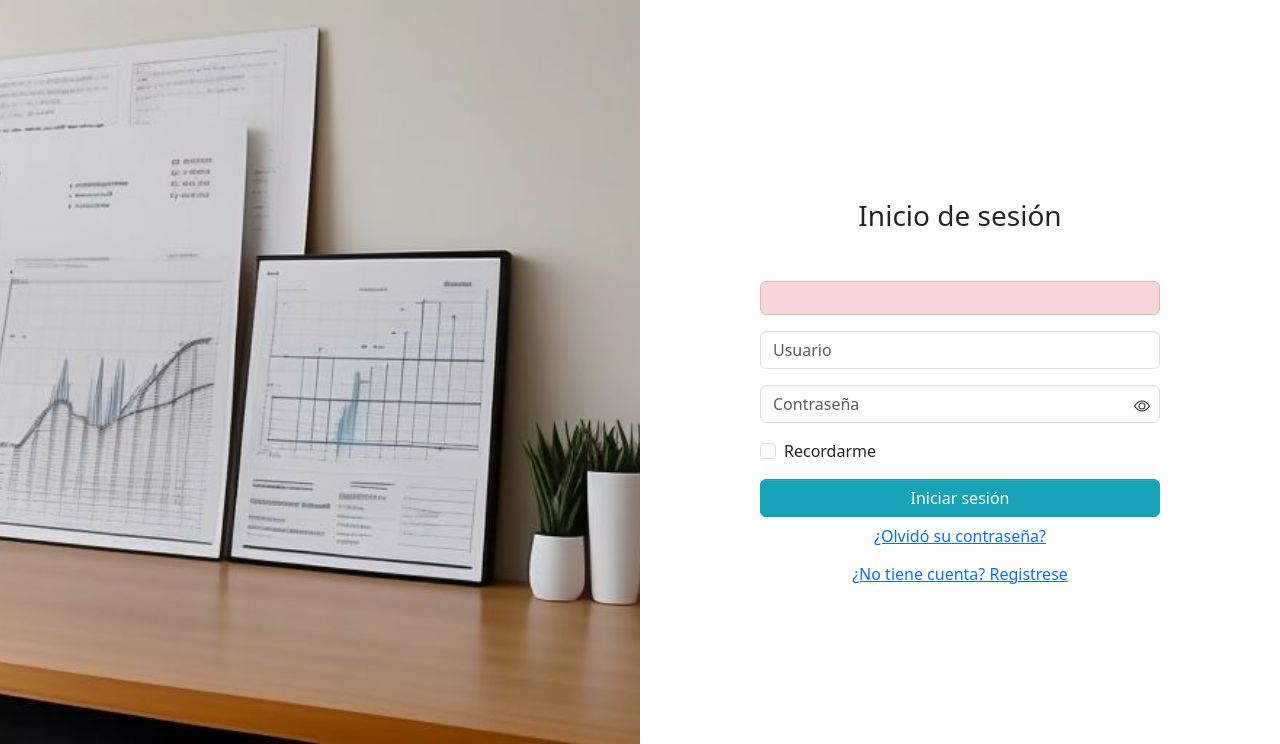
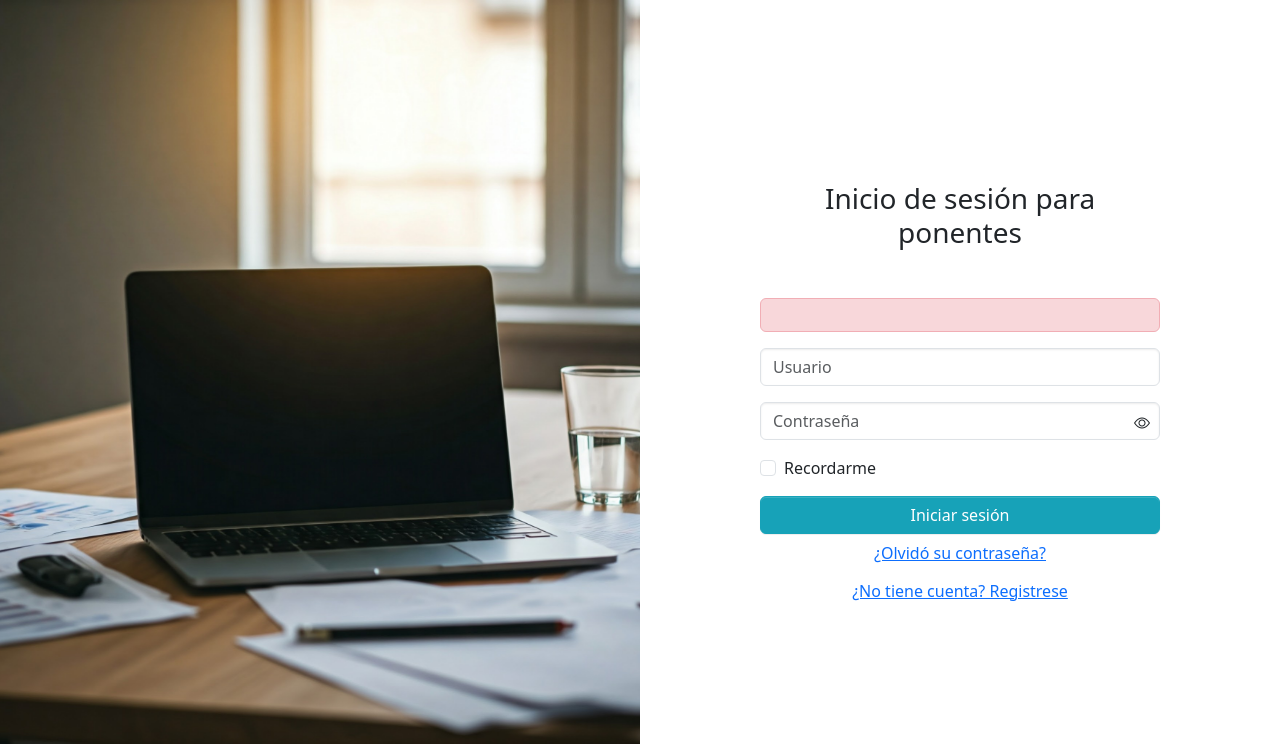
Before and after one commit to JahirCastillo/congreso, a CodeIgniter 4 app: the page made by app/Views/registro/loginPonentes.php in a window 1280 px wide. Shown: the part 56-800 px from the top of the page. Run offline with PHP 8.4 and a stand-in for CodeIgniter, Linux system fonts and the light colour scheme; the template is opened without the code that fills it, so the values that code supplies are empty; some libraries are stand-ins or nearby versions.

Commit message:
ajuste de textos e imágenes

```diff
--- a/app/Views/login/login.php
+++ b/app/Views/login/login.php
@@ -41,7 +41,7 @@
 
                 </div>
                 <div class="mt-5">
-                    <h3 class="text-center mb-4">Inicio de sesión</h3>
+                    <h2 class="text-center mb-4">Gestión del congreso</h2>
                 </div>
                 <div class="text-center mt-3 mb-5">
                 </div>
--- a/app/Views/registro/loginPonentes.php
+++ b/app/Views/registro/loginPonentes.php
@@ -3,7 +3,7 @@
 
 <style>
     .image-side {
-        background: url('/images/login.jpeg') no-repeat center center;
+        background: url('/images/loginInvestigadores.jpg') no-repeat center center;
         background-size: cover;
     }
 
@@ -41,7 +41,7 @@
 
                 </div>
                 <div class="mt-5">
-                    <h3 class="text-center mb-4">Inicio de sesión</h3>
+                    <h3 class="text-center mb-4">Inicio de sesión para ponentes</h3>
                 </div>
                 <div class="text-center mt-3 mb-5">
                 </div>
```
